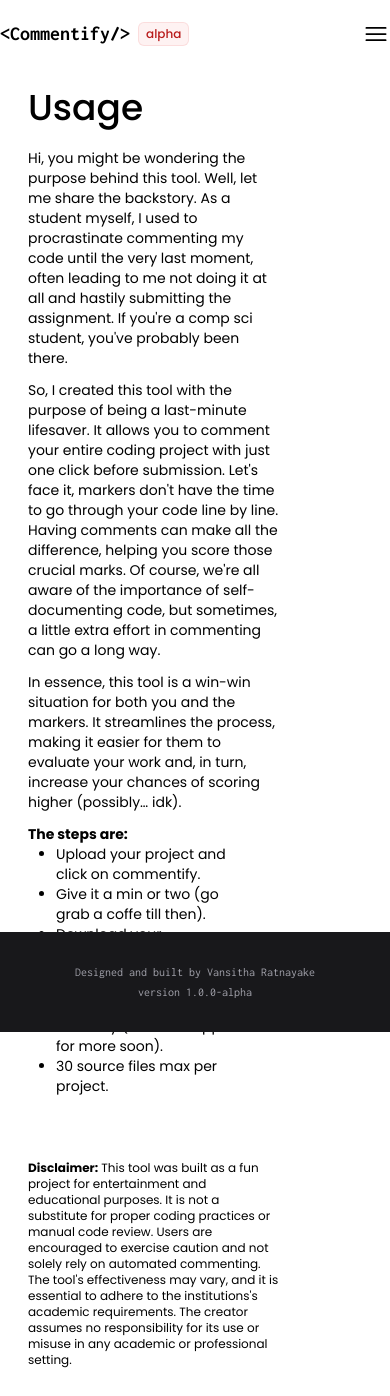
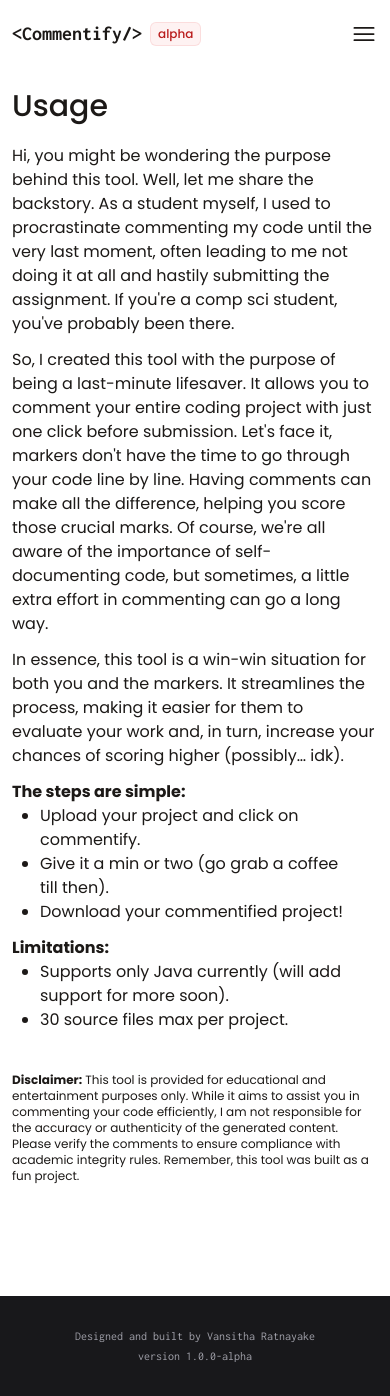
Before and after one commit to Vansitha/Commentify, a React (Vite) app: page /usage in a window 390 px wide. Before the commit the page ends 1368 px from the top, so only its background shows below. Built offline with nearby package versions, Linux system fonts and the light colour scheme.

Commit message:
chore: usage page fully responsive

```diff
--- a/src/App.jsx
+++ b/src/App.jsx
@@ -22,7 +22,7 @@ export default function App() {
   );
 
   return (
-    <div className='text-body'>
+    <div className='font-body text-stone-900'>
       <RouterProvider router={router} />
     </div>
   );
--- a/src/components/Footer.jsx
+++ b/src/components/Footer.jsx
@@ -1,6 +1,6 @@
 export default function Footer() {
   return (
-    <footer className='py-8 font-title text-xs text-center bg-zinc-900 text-zinc-400'>
+    <footer className='py-8 font-title text-xs text-center bg-zinc-900 text-zinc-400 w-full'>
       <p>Designed and built by Vansitha Ratnayake</p>
       <p className='mt-1'>version 1.0.0-alpha</p>
     </footer>
--- a/src/components/upload-page/Header.jsx
+++ b/src/components/upload-page/Header.jsx
@@ -28,7 +28,7 @@ export default function Header() {
   }
 
   return (
-    <div className='md:flex md:justify-between pt-5 md:px-7'>
+    <div className='md:flex md:justify-between pt-5'>
       <div className='flex justify-between'>
         <Logo />
         {showMenu ? (
--- a/src/pages/UploadPage.jsx
+++ b/src/pages/UploadPage.jsx
@@ -6,7 +6,7 @@ import Footer from "../components/Footer";
 export default function UploadPage() {
   return (
     <div className='g h-screen flex flex-col justify-between'>
-      <div className='container mx-auto font-body px-3 md:px-7'>
+      <div className='container mx-auto font-body px-3 lg:px-0'>
         <Header />
         <div className='mt-10 mb-28'>
           <Main />
--- a/src/pages/UsagePage.jsx
+++ b/src/pages/UsagePage.jsx
@@ -4,28 +4,26 @@ import Header from "../components/upload-page/Header";
 export default function UsagePage() {
   return (
     <div className='h-screen flex flex-col justify-between'>
-      <div className='container mx-auto'>
+      <div className='container mx-auto text-body px-3 lg:px-0'>
         <Header />
-        <div className='px-7 font-body h-screen'>
-          <h1 className='text-4xl font-medium mt-10 mb-5'>Usage</h1>
-          <div className='text-sm w-3/4'>
+        <div className='mb-28 text-base w-full lg:w-10/12'>
+          <h1 className='mb-5 mt-10 text-3xl font-medium'>Usage</h1>
           <p>
             Hi, you might be wondering the purpose behind this tool. Well, let
-              me share the backstory. As a student myself, I used to
-              procrastinate commenting my code until the very last moment, often
-              leading to me not doing it at all and hastily submitting the
-              assignment. If you&apos;re a comp sci student, you&apos;ve
-              probably been there.
+            me share the backstory. As a student myself, I used to procrastinate
+            commenting my code until the very last moment, often leading to me
+            not doing it at all and hastily submitting the assignment. If
+            you&apos;re a comp sci student, you&apos;ve probably been there.
           </p>
           <p className='mt-3'>
             So, I created this tool with the purpose of being a last-minute
-              lifesaver. It allows you to comment your entire coding project
-              with just one click before submission. Let&apos;s face it, markers
+            lifesaver. It allows you to comment your entire coding project with
+            just one click before submission. Let&apos;s face it, markers
             don&apos;t have the time to go through your code line by line.
-              Having comments can make all the difference, helping you score
-              those crucial marks. Of course, we&apos;re all aware of the
-              importance of self-documenting code, but sometimes, a little extra
-              effort in commenting can go a long way.
+            Having comments can make all the difference, helping you score those
+            crucial marks. Of course, we&apos;re all aware of the importance of
+            self-documenting code, but sometimes, a little extra effort in
+            commenting can go a long way.
           </p>
           <p className='mt-3'>
             In essence, this tool is a win-win situation for both you and the
@@ -34,14 +32,13 @@ export default function UsagePage() {
             higher (possibly… idk).
           </p>
           <div className='mt-3'>
-              <strong>The steps are:</strong>
+            <strong>The steps are simple:</strong>
             <ul className='list-disc px-7'>
               <li>Upload your project and click on commentify.</li>
-                <li>Give it a min or two (go grab a coffe till then).</li>
+              <li>Give it a min or two (go grab a coffee till then).</li>
               <li>Download your commentified project!</li>
             </ul>
           </div>
-
           <div className='mt-3'>
             <strong>Limitations:</strong>
             <ul className='list-disc px-7'>
@@ -51,16 +48,13 @@ export default function UsagePage() {
               <li>30 source files max per project.</li>
             </ul>
           </div>
-          </div>
-          <p className='text-xs w-3/4 font-body mt-16'>
-            <strong>Disclaimer:</strong> This tool was built as a fun project
-            for entertainment and educational purposes. It is not a substitute
-            for proper coding practices or manual code review. Users are
-            encouraged to exercise caution and not solely rely on automated
-            commenting. The tool&apos;s effectiveness may vary, and it is
-            essential to adhere to the institutions&apos;s academic
-            requirements. The creator assumes no responsibility for its use or
-            misuse in any academic or professional setting.
+          <p className='text-xs mt-10'>
+            <strong>Disclaimer:</strong> This tool is provided for educational
+            and entertainment purposes only. While it aims to assist you in
+            commenting your code efficiently, I am not responsible for the
+            accuracy or authenticity of the generated content. Please verify the
+            comments to ensure compliance with academic integrity rules.
+            Remember, this tool was built as a fun project.
           </p>
         </div>
       </div>
```
Lines whose indentation alone changed are shown as unchanged.
